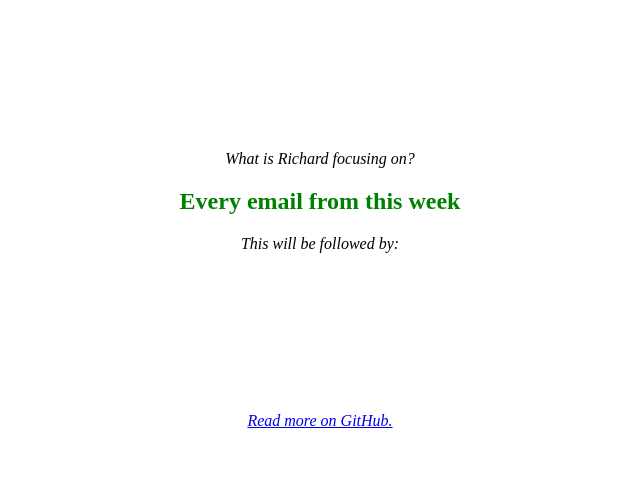
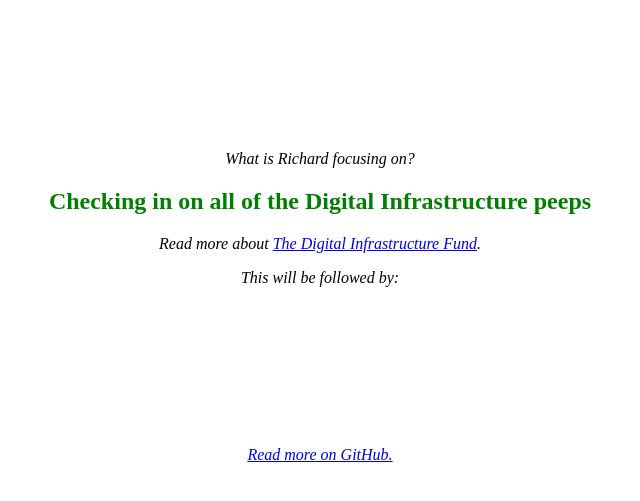
Before and after one commit to RichardLitt/what-is-richard-doing-now, a Jekyll site: the page built from index.md, in a window 1280 px wide. Shown: the top 501 px of the page, without its empty margins (320-960 px from the left). Built offline with Jekyll 4.4.1, drawn with Linux system fonts in a browser that asks for light colours; our own code applies the rules of GitHub Pages for plain Markdown files.

Commit message:
Checking in!

```diff
--- a/index.md
+++ b/index.md
@@ -1,11 +1,11 @@
 ---
 description: A place where I announce in public what I am doing at the moment.
-project:
+project: diginf
 ---
 
 What is Richard focusing on?
 
-## Every email from this week
+## Checking in on all of the Digital Infrastructure peeps
 
 {% if page.project %}
   {% assign project = site.data.projects[page.project] %}
```
Also changed, not shown: todo.md (+1 -1 lines).
